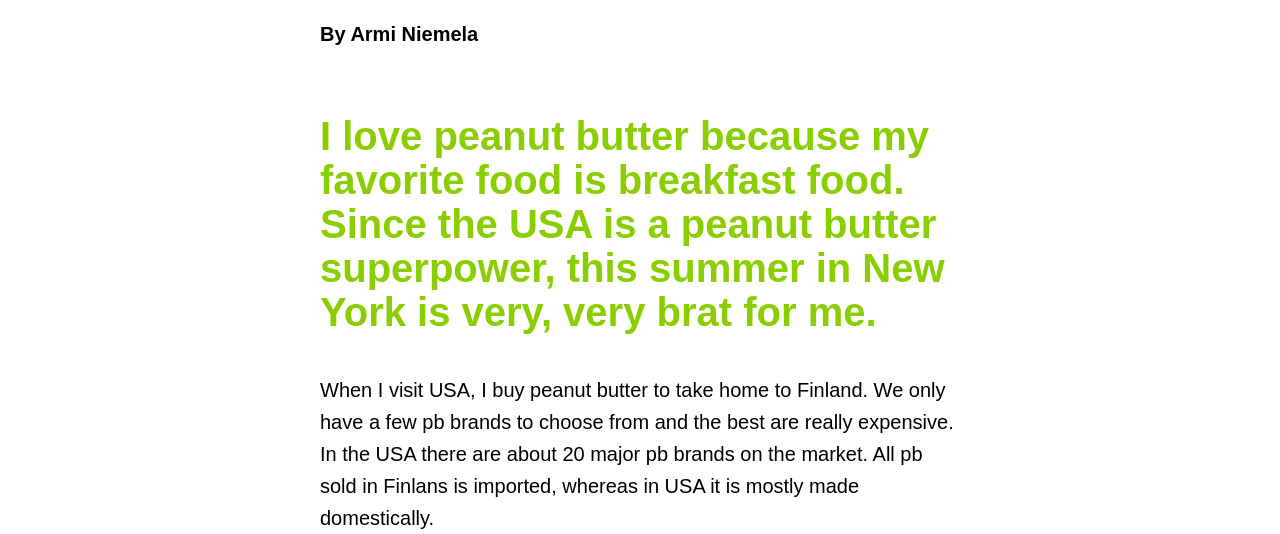
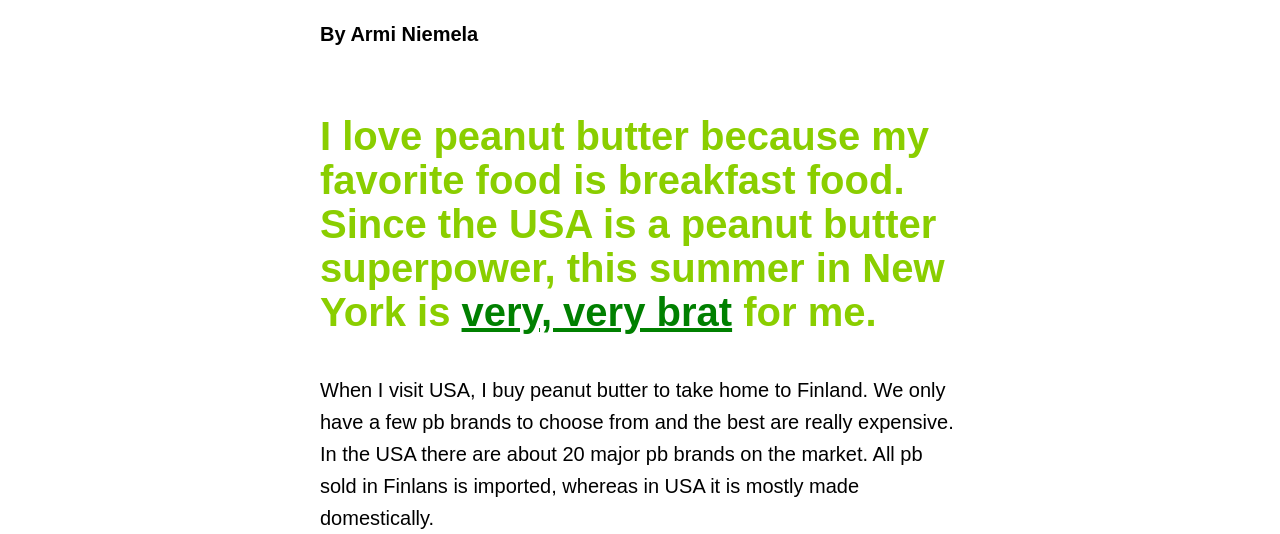
Before and after one commit to armyniemela/pbstory, a plain HTML site: page index.html in a window 1280 px wide. Shown: the part 716-1250 px from the top of the page. Drawn offline with nearby package versions, Linux system fonts and the light colour scheme; a script that the page names is missing.

Commit message:
Update index.html

```diff
--- a/index.html
+++ b/index.html
@@ -159,7 +159,9 @@
 
     <div class="content">
     <h3><span style="color:#8ace00;"> I love peanut butter because my favorite food is breakfast food.
-      Since the USA is a peanut butter superpower, this summer in New York is very, very brat for me.</span></h3>
+      Since the USA is a peanut butter superpower, this summer in New York is
+	    <a href="https://www.hs.fi/kulttuuri/art-2000010596123.html" target="_blank">very, very brat</a>
+	    for me.</span></h3>
     </div>
 
     <link href="scrolly-styles.css" rel="stylesheet">
```
